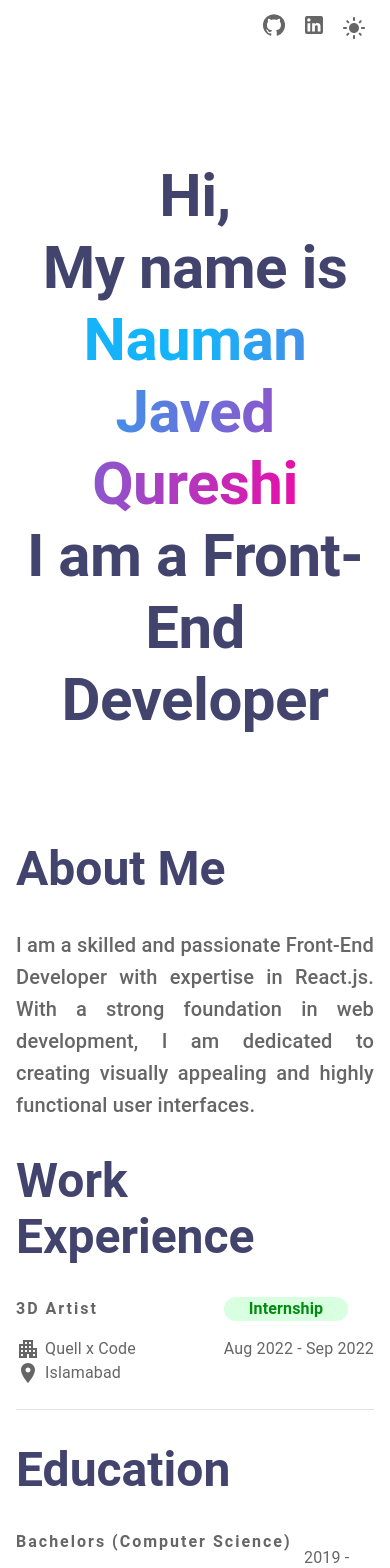
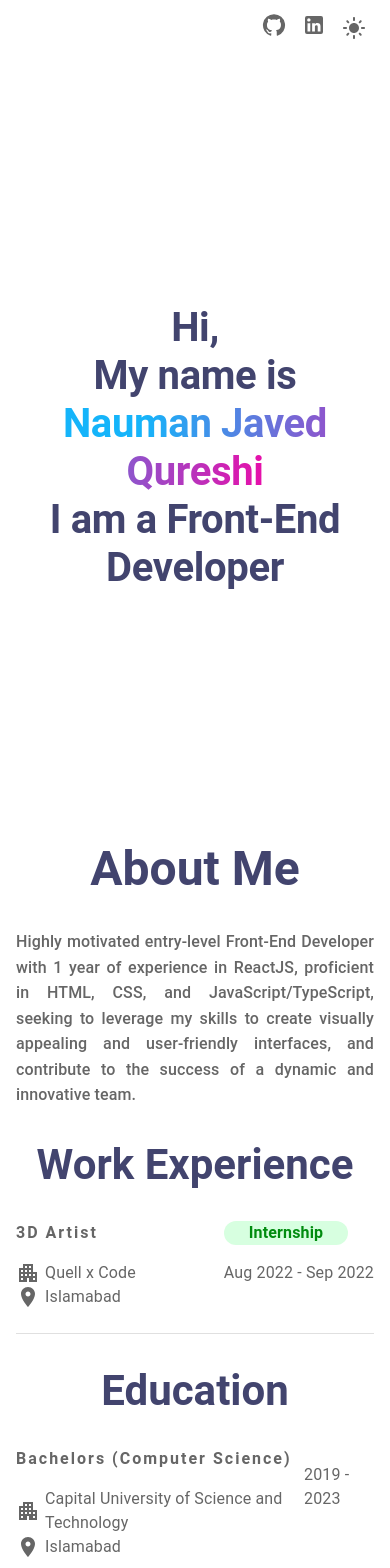
Before and after one commit to Nauman-Javed/admin-dashboard, a React (Create React App) app: page / in a window 390 px wide. Shown: the top 1568 px of the page. Built offline with nearby package versions, Linux system fonts and the light colour scheme.

Commit message:
fixed text responsive

```diff
--- a/src/App.js
+++ b/src/App.js
@@ -1,4 +1,4 @@
-import { Box, Container, CssBaseline } from "@mui/material";
+import { Box, Container, CssBaseline, Hidden } from "@mui/material";
 import { useTheme } from "./theme";
 
 import { Home, About, TechStack, Projects, Contact } from "./views";
@@ -13,6 +13,8 @@ function App() {
       <Box
         sx={{
           background: background,
+          position: "relative",
+          overflow: "Hidden",
         }}
       >
         <Container maxWidth={"xl"}>
--- a/src/views/About.jsx
+++ b/src/views/About.jsx
@@ -17,6 +17,7 @@ const About = () => {
               color: heading,
               marginBottom: 4,
               cursor: "default",
+              textAlign: { xs: "center", sm: "left" },
             }}
           >
             About Me
@@ -27,12 +28,17 @@ const About = () => {
               color: subHeading,
               textAlign: "justify",
               cursor: "default",
+              fontSize: {
+                xs: "16px",
+                sm: "20px",
+              },
             }}
           >
-            I am a skilled and passionate Front-End Developer with expertise in
-            React.js. With a strong foundation in web development, I am
-            dedicated to creating visually appealing and highly functional user
-            interfaces.
+            Highly motivated entry-level Front-End Developer with 1 year of
+            experience in ReactJS, proficient in HTML, CSS, and
+            JavaScript/TypeScript, seeking to leverage my skills to create
+            visually appealing and user-friendly interfaces, and contribute to
+            the success of a dynamic and innovative team.
           </Typography>
         </Box>
         <Box mb={4}>
@@ -43,6 +49,11 @@ const About = () => {
               color: heading,
               marginBottom: 4,
               cursor: "default",
+              textAlign: { xs: "center", sm: "left" },
+              fontSize: {
+                xs: "42px",
+                sm: "48px",
+              },
             }}
           >
             Work Experience
@@ -63,6 +74,11 @@ const About = () => {
               color: heading,
               marginBottom: 4,
               cursor: "default",
+              textAlign: { xs: "center", sm: "left" },
+              fontSize: {
+                xs: "42px",
+                sm: "48px",
+              },
             }}
           >
             Education
--- a/src/views/Contact.jsx
+++ b/src/views/Contact.jsx
@@ -27,6 +27,10 @@ const Contact = () => {
                 md: "left",
               },
               cursor: "default",
+              fontSize: {
+                xs: "30px",
+                sm: "45px",
+              },
             }}
           >
             Lets work together mail me:
@@ -37,6 +41,10 @@ const Contact = () => {
               color: linear,
               textAlign: "center",
               cursor: "default",
+              fontSize: {
+                xs: "25px",
+                sm: "35px",
+              },
             }}
           >
             naumanj841@gmail.com
--- a/src/views/Home.jsx
+++ b/src/views/Home.jsx
@@ -18,8 +18,12 @@ const Home = () => {
           sx={{
             color: heading,
             fontWeight: "bold",
-            textAlign: { xs: "center", md: "left" },
+            textAlign: { xs: "center", sm: "left" },
             cursor: "default",
+            fontSize: {
+              xs: "40px",
+              md: "55px",
+            },
           }}
         >
           Hi,
--- a/src/views/TechStack.jsx
+++ b/src/views/TechStack.jsx
@@ -68,6 +68,10 @@ const TechStack = () => {
             sx={{
               color: subHeading,
               cursor: "default",
+              fontSize: {
+                xs: "16px",
+                sm: "20px",
+              },
             }}
           >
             Technologies I've been working with recently
```
